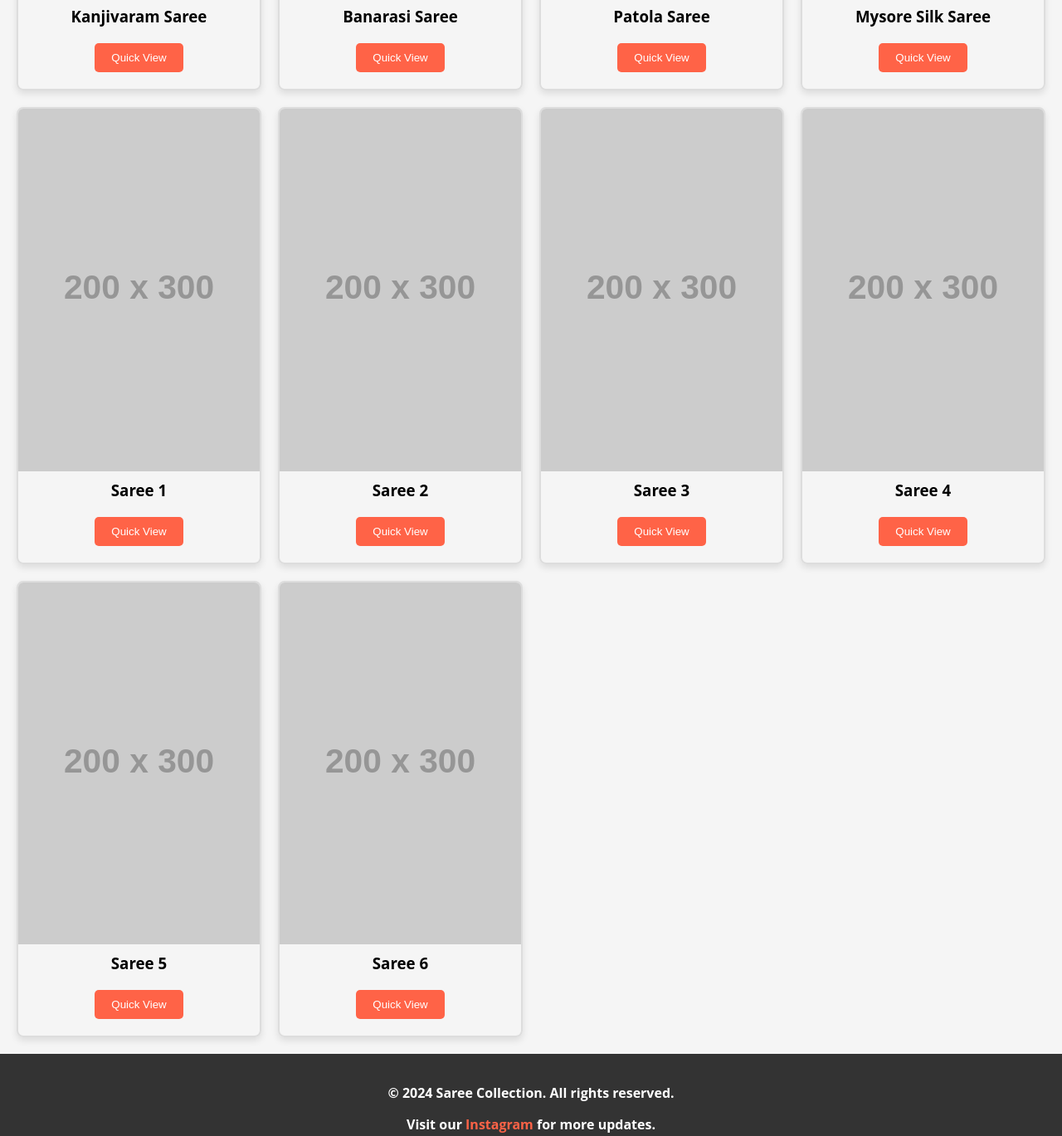
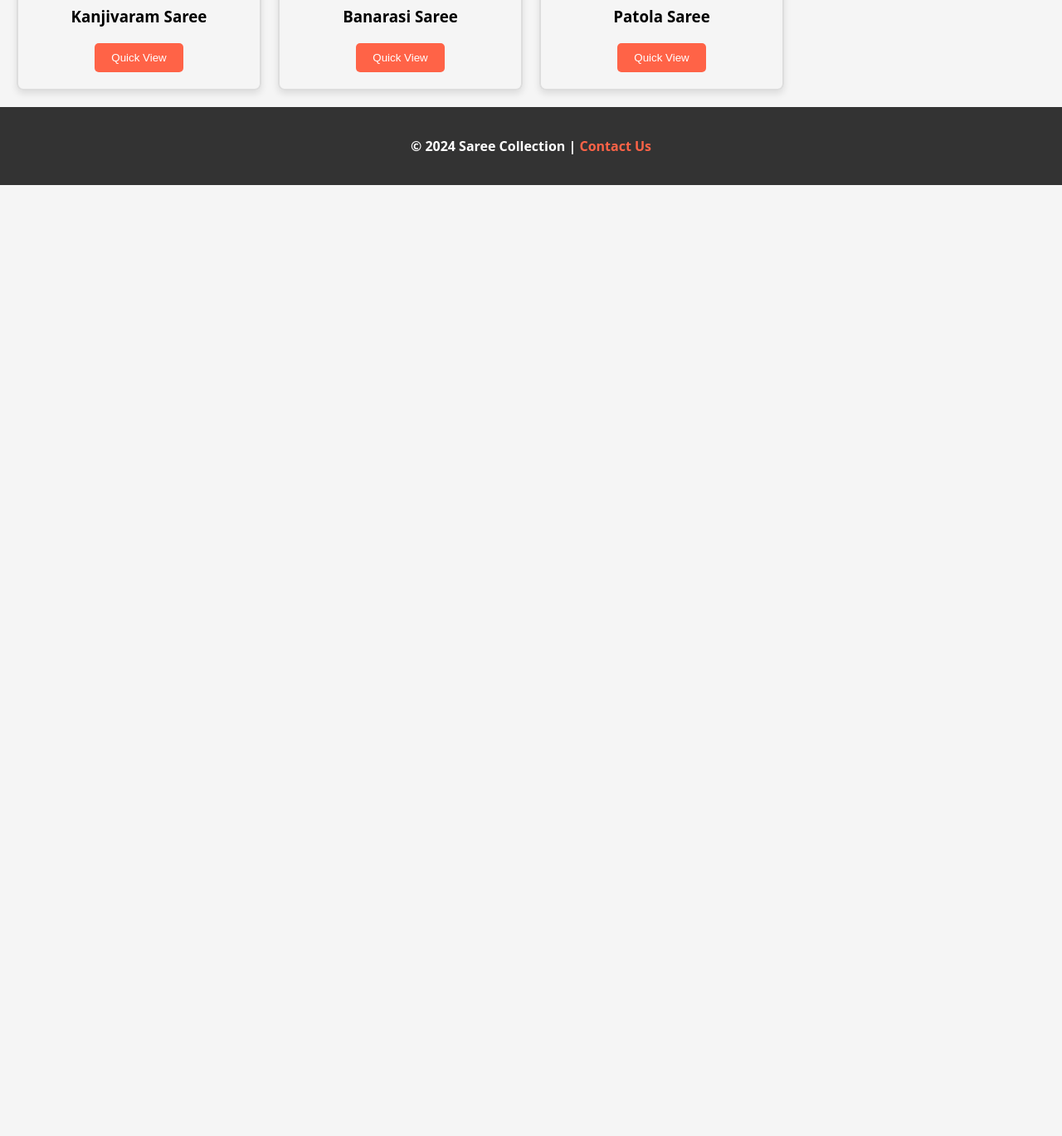
Before and after one commit to Thiru7869/Sarees, a plain HTML site: page index.html in a window 1280 px wide. Shown: the part 1102-2471 px from the top of the page at 83% size. After the commit the page ends 1325 px from the top, so only its background shows below. Drawn offline with Linux system fonts and the light colour scheme; placeholder pictures from the web are drawn by us.

Commit message:
Update index.html

```diff
--- a/index.html
+++ b/index.html
@@ -9,6 +9,10 @@
   <meta property="og:description" content="Explore a wide variety of sarees including Pattu, Chenderi, Tusser, and Bangalore Silks. Find the perfect saree for any occasion.">
   <title>Saree Collection</title>
   <style>
+    html {
+      scroll-behavior: smooth;
+    }
+
     body {
       margin: 0;
       padding: 0;
@@ -21,7 +25,7 @@
 
     nav {
       display: flex;
-      justify-content: space-between;
+      justify-content: flex-start;
       align-items: center;
       padding: 10px 20px;
       background-color: orangered;
@@ -29,6 +33,7 @@
 
     nav img {
       height: 50px;
+      margin-right: 20px;
     }
 
     nav ul {
@@ -36,7 +41,7 @@
       margin: 0;
       padding: 0;
       display: flex;
-      gap: 10px;
+      gap: 15px;
     }
 
     nav ul li {
@@ -58,7 +63,7 @@
       left: 0;
       width: 100%;
       height: 2px;
-      background-color: #ff6347;
+      background-color: yellow;
       transform: scaleX(0);
       transform-origin: bottom right;
       transition: transform 0.3s ease-out;
@@ -86,18 +91,18 @@
       display: grid;
       gap: 20px;
       padding: 20px;
-      grid-template-columns: 1fr; /* Default: 1 column */
+      grid-template-columns: 1fr;
     }
 
     @media (max-width: 768px) {
       .saree-container {
-        grid-template-columns: repeat(2, 1fr); /* 2 columns for tablets */
+        grid-template-columns: repeat(2, 1fr);
       }
     }
 
     @media (min-width: 1024px) {
       .saree-container {
-        grid-template-columns: repeat(4, 1fr); /* 4 columns for larger screens */
+        grid-template-columns: repeat(4, 1fr);
       }
     }
 
@@ -111,6 +116,17 @@
       flex-direction: column;
       align-items: center;
       text-align: center;
+      opacity: 0;
+      animation: fadeIn 1s forwards;
+    }
+
+    @keyframes fadeIn {
+      0% {
+        opacity: 0;
+      }
+      100% {
+        opacity: 1;
+      }
     }
 
     .saree-item:hover {
@@ -121,7 +137,7 @@
       width: 100%;
       height: 100%;
       object-fit: cover;
-      aspect-ratio: 2 / 3; /* Ensures the aspect ratio is maintained */
+      aspect-ratio: 2 / 3;
       transition: transform 0.3s ease;
     }
 
@@ -143,11 +159,12 @@
       margin: 10px auto 20px;
       text-align: center;
       border-radius: 5px;
-      transition: background-color 0.3s ease;
+      transition: background-color 0.3s ease, transform 0.3s ease;
     }
 
     .quick-view:hover {
       background-color: #ff4500;
+      transform: scale(1.1);
     }
 
     footer {
@@ -155,6 +172,8 @@
       color: white;
       padding: 20px;
       text-align: center;
+      opacity: 0;
+      animation: fadeIn 1s forwards;
     }
 
     footer a {
@@ -221,54 +240,18 @@
       <h3>Patola Saree</h3>
       <button class="quick-view" onclick="window.location.href='details-patola.html'">Quick View</button>
     </div>
-    <!-- Mysore Silk Saree -->
-    <div class="saree-item">
-      <img src="https://via.placeholder.com/200x300" alt="Mysore Silk Saree">
-      <h3>Mysore Silk Saree</h3>
-      <button class="quick-view" onclick="window.location.href='details-mysore.html'">Quick View</button>
-    </div>
-    <!-- New 6 Images -->
-    <!-- Image 1 -->
-    <div class="saree-item">
-      <img src="https://via.placeholder.com/200x300" alt="Saree 1">
-      <h3>Saree 1</h3>
-      <button class="quick-view" onclick="window.location.href='details-saree1.html'">Quick View</button>
-    </div>
-    <!-- Image 2 -->
-    <div class="saree-item">
-      <img src="https://via.placeholder.com/200x300" alt="Saree 2">
-      <h3>Saree 2</h3>
-      <button class="quick-view" onclick="window.location.href='details-saree2.html'">Quick View</button>
-    </div>
-    <!-- Image 3 -->
-    <div class="saree-item">
-      <img src="https://via.placeholder.com/200x300" alt="Saree 3">
-      <h3>Saree 3</h3>
-      <button class="quick-view" onclick="window.location.href='details-saree3.html'">Quick View</button>
-    </div>
-    <!-- Image 4 -->
-    <div class="saree-item">
-      <img src="https://via.placeholder.com/200x300" alt="Saree 4">
-      <h3>Saree 4</h3>
-      <button class="quick-view" onclick="window.location.href='details-saree4.html'">Quick View</button>
-    </div>
-    <!-- Image 5 -->
-    <div class="saree-item">
-      <img src="https://via.placeholder.com/200x300" alt="Saree 5">
-      <h3>Saree 5</h3>
-      <button class="quick-view" onclick="window.location.href='details-saree5.html'">Quick View</button>
-    </div>
-    <!-- Image 6 -->
-    <div class="saree-item">
-      <img src="https://via.placeholder.com/200x300" alt="Saree 6">
-      <h3>Saree 6</h3>
-      <button class="quick-view" onclick="window.location.href='details-saree6.html'">Quick View</button>
-    </div>
   </div>
 
   <footer>
-    <p>&copy; 2024 Saree Collection. All rights reserved.</p>
-    <p>Visit our <a href="https://www.instagram.com">Instagram</a> for more updates.</p>
+    <p>&copy; 2024 Saree Collection | <a href="contact.html">Contact Us</a></p>
   </footer>
+
+  <script>
+    const menuIcon = document.querySelector('.menu-icon');
+    const menu = document.querySelector('.menu');
+    menuIcon.addEventListener('click', () => {
+      menu.classList.toggle('active');
+    });
+  </script>
 </body>
 </html>
```
